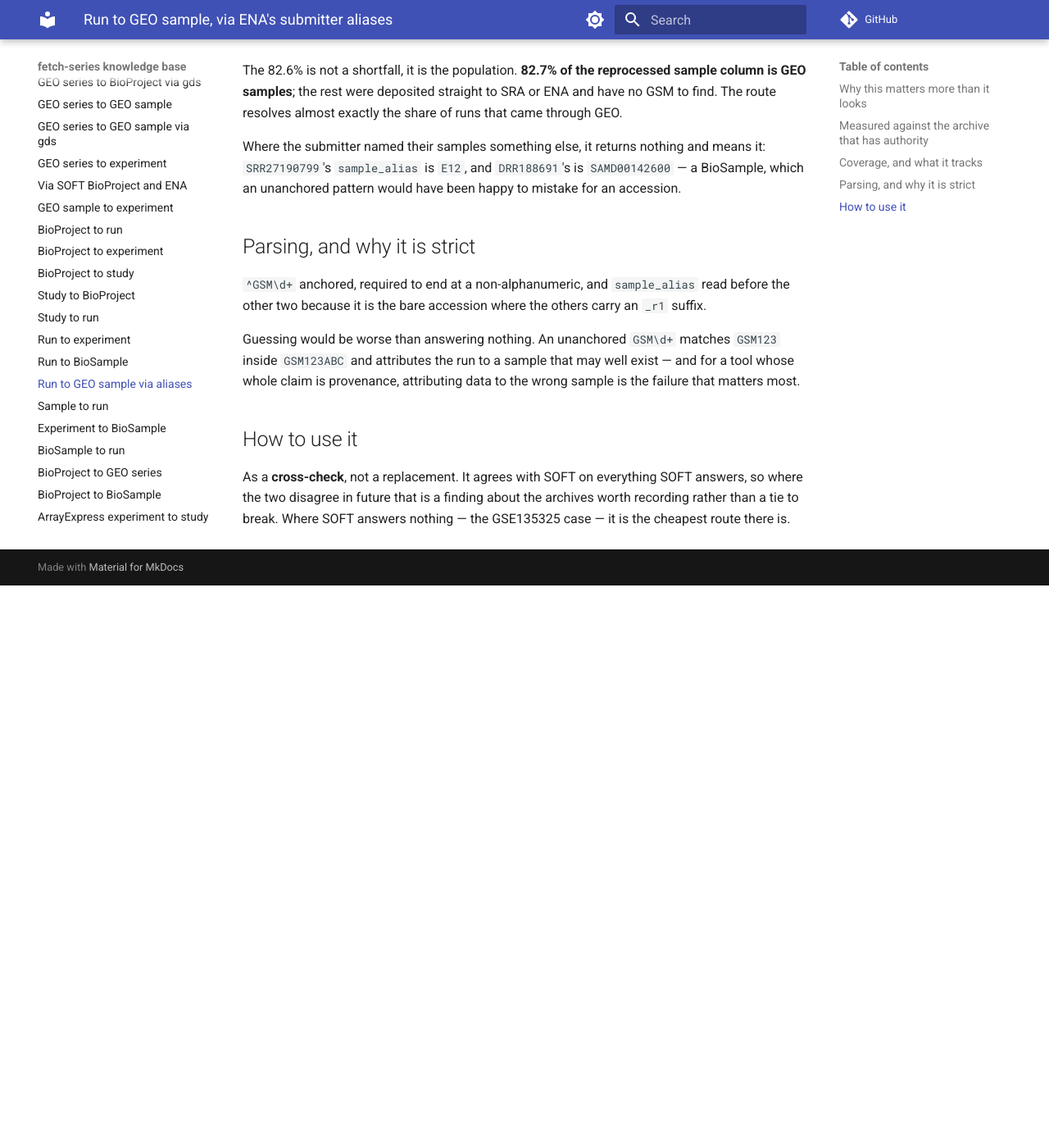
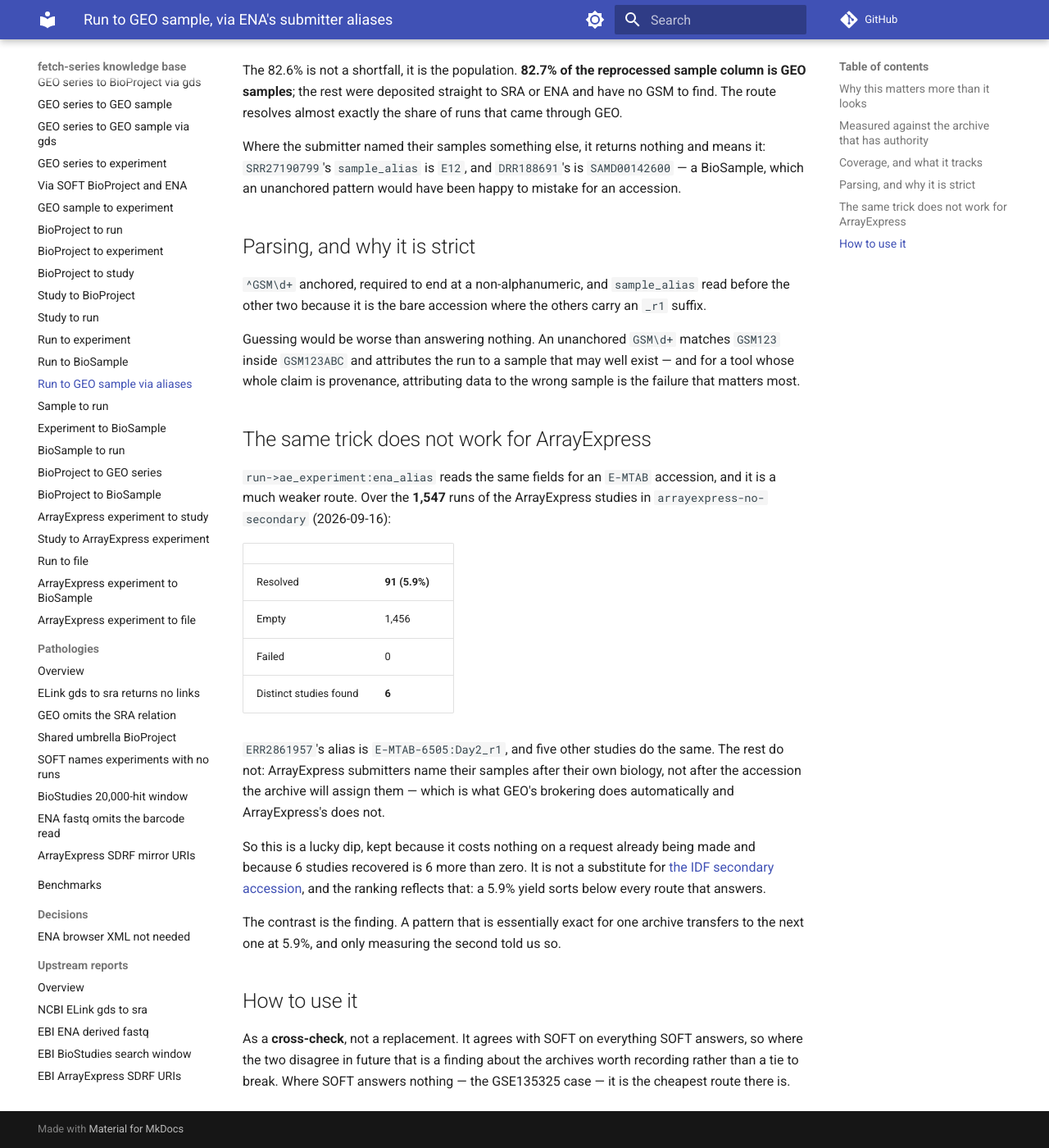
Before and after one commit to cellgeni/fetch-series, an MkDocs documentation site: the page built from docs/routes/run-to-geo-sample/ena-alias.md, in a window 1280 px wide and 1400 px high, scrolled down 1573 px. Shown: the whole window at 82% size. Built offline with MkDocs 1.6.1 and Material for MkDocs 9.7.7, drawn with Linux system fonts in a browser that asks for light colours; comment, search, counter and statistics services are not loaded; before the commit the page ends 2287 px from its top, so only the background shows below that.

Commit message:
docs: the alias trick is essentially exact for GEO and 5.9% for ArrayExpress
91 of 1,547 runs, 6 distinct studies. ArrayExpress submitters name their samples
after their own biology; GEO's brokering substitutes the accession
automatically. A pattern that agrees 8,604 of 8,604 times for one archive
transfers to the next at 5.9%, and only measuring the second told us so.

All 40 routes now carry evidence; the matrix is regenerated.

Co-Authored-By: Claude Opus 5 <noreply@anthropic.com>

```diff
--- a/docs/routes/run-to-geo-sample/ena-alias.md
+++ b/docs/routes/run-to-geo-sample/ena-alias.md
@@ -86,6 +86,32 @@ Guessing would be worse than answering nothing. An unanchored `GSM\d+` matches
 exist — and for a tool whose whole claim is provenance, attributing data to the
 wrong sample is the failure that matters most.
 
+## The same trick does not work for ArrayExpress
+
+`run->ae_experiment:ena_alias` reads the same fields for an `E-MTAB` accession,
+and it is a much weaker route. Over the **1,547** runs of the ArrayExpress
+studies in `arrayexpress-no-secondary` (2026-09-16):
+
+| | |
+|---|---|
+| Resolved | **91 (5.9%)** |
+| Empty | 1,456 |
+| Failed | 0 |
+| Distinct studies found | **6** |
+
+`ERR2861957`'s alias is `E-MTAB-6505:Day2_r1`, and five other studies do the
+same. The rest do not: ArrayExpress submitters name their samples after their
+own biology, not after the accession the archive will assign them — which is
+what GEO's brokering does automatically and ArrayExpress's does not.
+
+So this is a lucky dip, kept because it costs nothing on a request already being
+made and because 6 studies recovered is 6 more than zero. It is not a substitute
+for [the IDF secondary accession](../ae-experiment-to-study/index.md), and the
+ranking reflects that: a 5.9% yield sorts below every route that answers.
+
+The contrast is the finding. A pattern that is essentially exact for one archive
+transfers to the next one at 5.9%, and only measuring the second told us so.
+
 ## How to use it
 
 As a **cross-check**, not a replacement. It agrees with SOFT on everything SOFT
```
Also changed, not shown: README.md (+1 -1 lines), docs/routes/index.md (+7 -5 lines), 1 other file.
